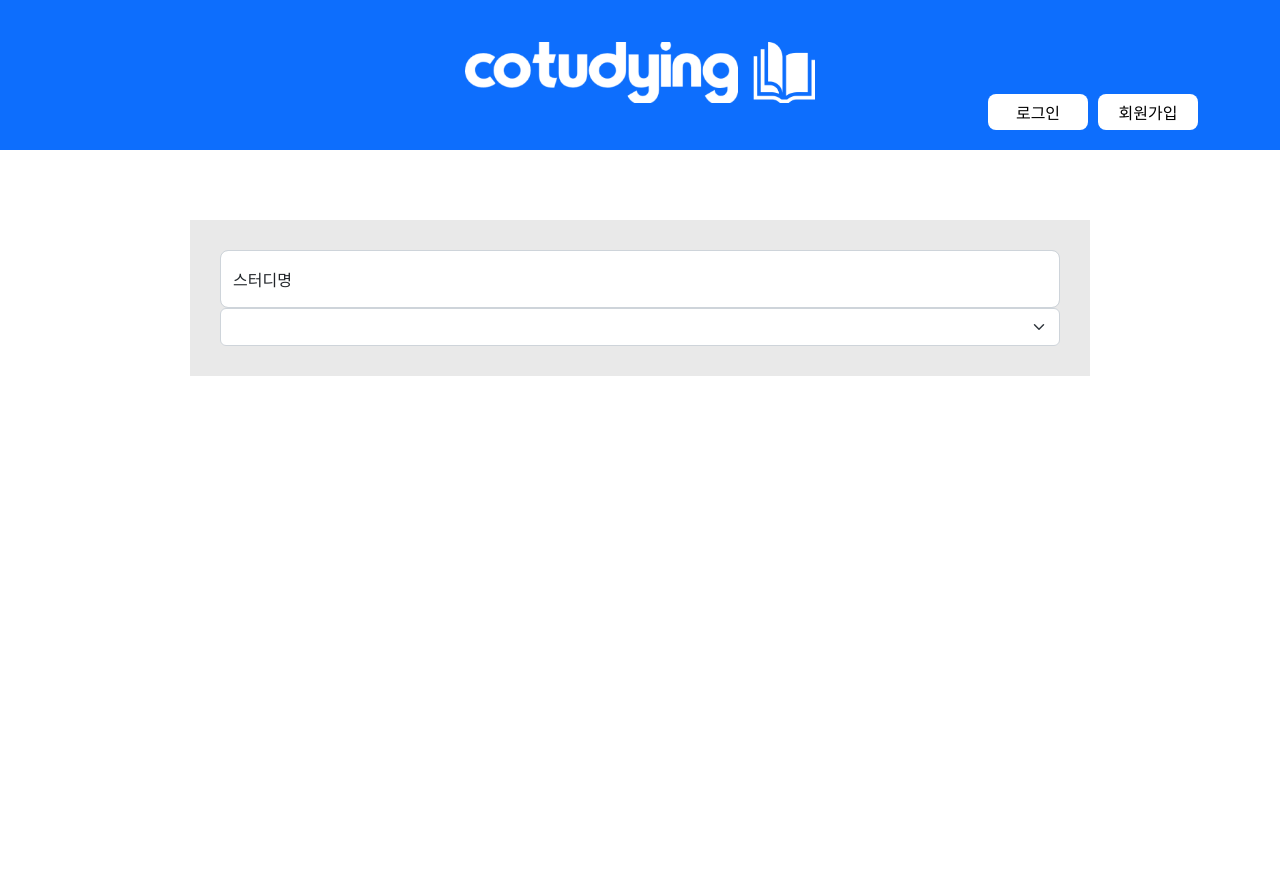
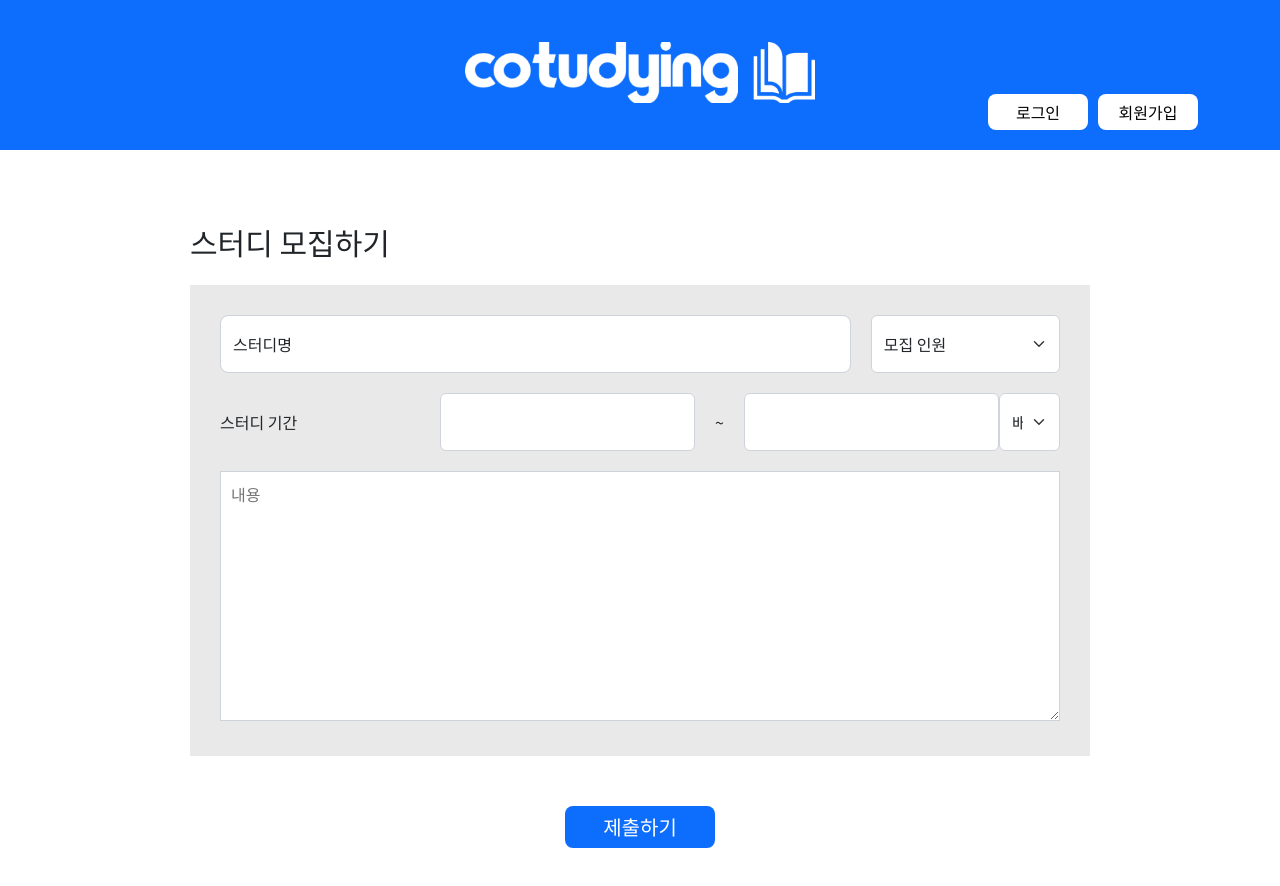
Before and after one commit to suzzeong/front-cotudying-project, a React (Create React App) app: page /create in a window 1280 px wide. Shown: the top 886 px of the page. Before the commit the page ends 800 px from the top, so only its background shows below. Built offline with nearby package versions, Linux system fonts and the light colour scheme; a web font is replaced by a local one.

Commit message:
폼 수정 중

```diff
--- a/package.json
+++ b/package.json
@@ -12,6 +12,7 @@
     "json-server": "^0.17.0",
     "react": "^18.2.0",
     "react-bootstrap": "^2.5.0",
+    "react-datepicker": "^4.8.0",
     "react-dom": "^18.2.0",
     "react-redux": "^8.0.2",
     "react-router-dom": "^6.3.0",
--- a/src/components/Header.jsx
+++ b/src/components/Header.jsx
@@ -14,7 +14,7 @@ const Header = () => {
     <StHeader>
       <Layout>
         <StHeaderInner>
-          <Logo height='100%' />
+          <Logo height='100%' onClick={() => navigate('/')} />
           <StLoginGroup>
             <>
               {isLogin ? (
--- a/src/components/Logo.jsx
+++ b/src/components/Logo.jsx
@@ -1,9 +1,10 @@
+import { useNavigate } from 'react-router-dom';
 import styled from 'styled-components';
 import logo from '../assets/img/logo.png';
 
-const Logo = ({ height }) => {
+const Logo = ({ height, onClick }) => {
   return (
-    <StLogoContainer height={height}>
+    <StLogoContainer height={height} onClick={onClick}>
       <StLogo>
         <img src={logo} alt='아이콘' />
       </StLogo>
--- a/src/components/StudyForm.jsx
+++ b/src/components/StudyForm.jsx
@@ -1,15 +1,81 @@
 import styled from 'styled-components';
+import { useState } from 'react';
 import { colors } from '../theme/theme';
 import CommonSelect from './elements/CommonSelect';
 import CommonInput from './elements/CommonInput';
+import CommonDatePicker from './elements/CommonDatePicker';
+import CommonTextarea from './elements/CommonTextarea';
+import CommonButton from './elements/CommonButton';
+import CommonText from './elements/CommonText';
 
 const StudyForm = () => {
+  const [startDate, setStartDate] = useState('');
+  const [endDate, setEndDate] = useState('');
+  const [content, setContent] = useState('');
+
+  // console.log(startDate, endDate);
+  // console.log(content);
+
   return (
     <StContainer>
-      <div>
-        <CommonInput placeholder='스터디명' label='스터디명' />
-        <CommonSelect />
-      </div>
+      <CommonText fs='30px'>스터디 모집하기</CommonText>
+      <StFormContainer>
+        <StBlock>
+          <StTopFormBox>
+            <CommonInput placeholder='스터디명' label='스터디명' />
+          </StTopFormBox>
+          <StTopFormBox>
+            <CommonSelect ht='100%' name='모집 인원' values={[1, 2, 3, 4]} />
+          </StTopFormBox>
+        </StBlock>
+
+        <StBlock>
+          <StMidFormBox>
+            <StDateBox>
+              <StDateText>스터디 기간</StDateText>
+              <CommonDatePicker
+                selected={startDate}
+                selectsStart
+                startDate={startDate}
+                endDate={endDate}
+                onChange={(date) => setStartDate(date)}
+                minDate={new Date()}
+              />
+              <StText> ~ </StText>
+              <CommonDatePicker
+                selected={endDate}
+                selectsEnd
+                startDate={startDate}
+                endDate={endDate}
+                onChange={(date) => setEndDate(date)}
+                minDate={startDate}
+              />
+            </StDateBox>
+          </StMidFormBox>
+
+          <StMidFormBox>
+            <CommonSelect
+              ht='100%'
+              name='배울 언어'
+              values={['spring', 'java', 'react', 'js', 'python', 'c', 'etc']}
+            />
+          </StMidFormBox>
+        </StBlock>
+
+        <StTextBlock>
+          <CommonTextarea
+            rows='3'
+            cols='30'
+            placeholder='내용'
+            value={content}
+            onChange={(e) => setContent(e.target.value)}
+          />
+        </StTextBlock>
+      </StFormContainer>
+
+      <StButton>
+        <CommonButton text='제출하기' fz='20px' width='150px' />
+      </StButton>
     </StContainer>
   );
 };
@@ -18,9 +84,71 @@ export default StudyForm;
 
 const StContainer = styled.div`
   width: 900px;
+  margin: 70px auto 0;
+`;
+
+const StFormContainer = styled.div`
+  width: 100%;
   padding: 30px;
-  margin: 70px auto;
+  margin-top: 20px;
   background-color: ${colors.boxColor};
 `;
 
-// const
+const StBlock = styled.div`
+  display: flex;
+
+  & + & {
+    margin-top: 20px;
+  }
+`;
+
+const StTopFormBox = styled.div`
+  width: 100%;
+  & + & {
+    margin-left: 20px;
+  }
+
+  &:nth-child(2) {
+    width: 30%;
+  }
+`;
+
+const StMidFormBox = styled.div`
+  width: 100%;
+
+  /*
+  & + & {
+    margin-left: 20px;
+  } */
+  &:nth-child(2) {
+    width: 30%;
+  }
+`;
+
+const StDateBox = styled.div`
+  display: flex;
+  align-items: center;
+  width: 100%;
+`;
+
+const StDateText = styled.span`
+  display: inline-block;
+  width: 200px;
+  margin-right: 20px;
+`;
+
+const StText = styled.span`
+  display: inline-block;
+  margin: 0 20px;
+`;
+
+const StTextBlock = styled.div`
+  width: 100%;
+  margin-top: 20px;
+`;
+
+const StButton = styled.div`
+  display: flex;
+  justify-content: center;
+  margin-top: 50px;
+`;
--- a/src/components/elements/CommonButton.jsx
+++ b/src/components/elements/CommonButton.jsx
@@ -4,7 +4,18 @@ import Button from 'react-bootstrap/Button';
 import { colors } from '../../theme/theme';
 
 const CommonButton = (props) => {
-  const { onClick, type, bgcolor, text, disabled, fontcolor, width, height, bgchover } = props;
+  const {
+    onClick,
+    type,
+    bgcolor,
+    text,
+    disabled,
+    fontcolor,
+    width,
+    height,
+    bgchover,
+    fz,
+  } = props;
   return (
     <StBtn
       onClick={onClick}
@@ -15,6 +26,7 @@ const CommonButton = (props) => {
       width={width}
       height={height}
       bgchover={bgchover}
+      fz={fz}
     >
       {text}
     </StBtn>
@@ -30,8 +42,9 @@ const StBtn = styled(Button)`
   color: ${(props) => props.fontcolor};
   width: ${(props) => props.width};
   height: ${(props) => props.height};
+  font-size: ${(props) => props.fz};
   :hover {
-    background-color: ${(props) => props.bgchover}
+    background-color: ${(props) => props.bgchover};
   }
   :disabled {
     background-color: ${colors.disabled};
--- /dev/null
+++ b/src/components/elements/CommonDatePicker.jsx
@@ -0,0 +1,23 @@
+import styled from 'styled-components';
+import DatePicker from 'react-datepicker';
+import 'react-datepicker/dist/react-datepicker.css';
+
+const CommonDatePicker = ({ selected, onChange, minDate }) => {
+  return (
+    <StDatePicker selected={selected} onChange={onChange} minDate={minDate} />
+  );
+};
+
+export default CommonDatePicker;
+
+const StDatePicker = styled(DatePicker)`
+  /* width: 200px; */
+  border: 1px solid #ced4da;
+  border-radius: 6px;
+  padding: 1rem 0.75rem;
+  transition: border-color 0.15s ease-in-out, box-shadow 0.15s ease-in-out;
+
+  &:active {
+    border-color: #86b7fe;
+  }
+`;
--- a/src/components/elements/CommonSelect.jsx
+++ b/src/components/elements/CommonSelect.jsx
@@ -3,15 +3,18 @@ import styled from 'styled-components';
 import Form from 'react-bootstrap/Form';
 
 const CommonSelect = (props) => {
-  const { ariaLabel, width, height, name, value1, value2, value3, value4 } =
-    props;
+  const { ariaLabel, width, ht, name, values } = props;
+
+  // const objLen = Object.keys(rest).length;
+
   return (
-    <StSelect aria-label={ariaLabel} width={width} height={height}>
+    <StSelect aria-label={ariaLabel} width={width} ht={ht}>
       <option>{name}</option>
-      <option value={value1}>{value1}</option>
-      <option value={value2}>{value2}</option>
-      <option value={value3}>{value3}</option>
-      <option value={value4}>{value4}</option>
+      {values.map((value) => (
+        <option key={value} value={value}>
+          {value}
+        </option>
+      ))}
     </StSelect>
   );
 };
@@ -20,6 +23,6 @@ export default CommonSelect;
 
 const StSelect = styled(Form.Select)`
   width: ${(props) => props.width};
-  height: ${(props) => props.height};
+  height: ${(props) => props.ht};
   margin: ${(props) => props.margin};
 `;
--- a/src/components/elements/CommonTextarea.jsx
+++ b/src/components/elements/CommonTextarea.jsx
@@ -1,55 +1,41 @@
 import React from 'react';
 import styled from 'styled-components';
 import Form from 'react-bootstrap/Form';
-import FloatingLabel from 'react-bootstrap/FloatingLabel';
 
-const CommonTextarea = (props) => {
-  const {
+const CommonTextarea = ({
   controlId,
+  rows,
+  cols,
   label,
-    maxLength,
-    title,
-    id,
-    name,
   value,
   onChange,
   placeholder,
-    width,
-    height,
-  } = props;
-
+}) => {
   return (
-    <StTextarea>
-      <StTextareaLabel controlId={controlId} label={label}>
-        <StTextareaForm
+    <Form.Group controlId={controlId}>
+      <StLabel>{label}</StLabel>
+      <StTextarea
         as='textarea'
+        rows={rows}
         wrap='hard'
-          maxLength={maxLength}
-          title={title}
-          id={id}
-          type='text'
-          value={value}
-          name={name}
+        cols={cols}
+        defaultValue={value}
+        placeholder={placeholder}
         onChange={onChange}
-          placeholder={placeholder}
-          width={width}
-          height={height}
       />
-      </StTextareaLabel>
-    </StTextarea>
+    </Form.Group>
   );
 };
 
 export default CommonTextarea;
 
-const StTextarea = styled.div``;
+const StLabel = styled(Form.Label)`
+  font-size: ${(props) => props.fz};
+`;
 
-const StTextareaLabel = styled(FloatingLabel)``;
-
-const StTextareaForm = styled(Form.Control)`
-  box-sizing: border-box;
-  width: ${({ width }) => `${width}`};
-  height: ${({ height }) => `${height}`};
-  border-radius: 5px;
-  font-size: 14px;
+const StTextarea = styled(Form.Control)`
+  width: 100%;
+  min-height: 250px;
+  padding: 10px;
+  border: 1px solid #ced4da;
 `;
--- a/src/pages/CreatePage.jsx
+++ b/src/pages/CreatePage.jsx
@@ -1,6 +1,7 @@
 import Header from '../components/Header';
 import Layout from '../layout/Layout';
 import StudyForm from '../components/StudyForm';
+import styled from 'styled-components';
 
 const CreatePage = () => {
   return (
--- a/src/pages/MainPage.jsx
+++ b/src/pages/MainPage.jsx
@@ -3,26 +3,42 @@ import Header from '../components/Header';
 import Nav from '../components/Nav';
 import StudyList from '../components/StudyList';
 import styled from 'styled-components';
-import CommonTextarea from '../components/elements/CommonTextarea';
+import CommonButton from '../components/elements/CommonButton';
+import { useNavigate } from 'react-router-dom';
 
 const MainPage = () => {
+  const navigate = useNavigate();
+
   return (
     <>
       <Header />
       <Layout>
         <StNav />
+        <StButton>
+          <CommonButton
+            text='모집하기'
+            onClick={() => navigate('/create')}
+            fz='20px'
+          />
+        </StButton>
         <StStudyList />
       </Layout>
     </>
   );
 };
 
+export default MainPage;
+
 const StNav = styled(Nav)`
   margin-top: 60px;
 `;
 
 const StStudyList = styled(StudyList)`
-  margin-top: 80px;
+  margin-top: 30px;
 `;
 
-export default MainPage;
+const StButton = styled.div`
+  display: flex;
+  justify-content: flex-end;
+  margin-top: 40px;
+`;
--- a/src/theme/theme.js
+++ b/src/theme/theme.js
@@ -1,9 +1,10 @@
 export const colors = {
-  primary: "#0d6efd",
-  black: "#000000",
-  white: "#ffffff",
-  danger: "#ff0000",
-  disabled: "#D6D6D6",
-  disabledText: "#999999",
-  boxColor: "#e9e9e9",
+  primary: '#0d6efd',
+  black: '#000000',
+  white: '#ffffff',
+  danger: '#ff0000',
+  disabled: '#D6D6D6',
+  disabledText: '#999999',
+  boxColor: '#e9e9e9',
+  placeholder: '#8e8e8e',
 };
```
Also changed, not shown: 1 other file (tests, documents, lock files or other folders). Lines whose indentation alone changed are shown as unchanged.
